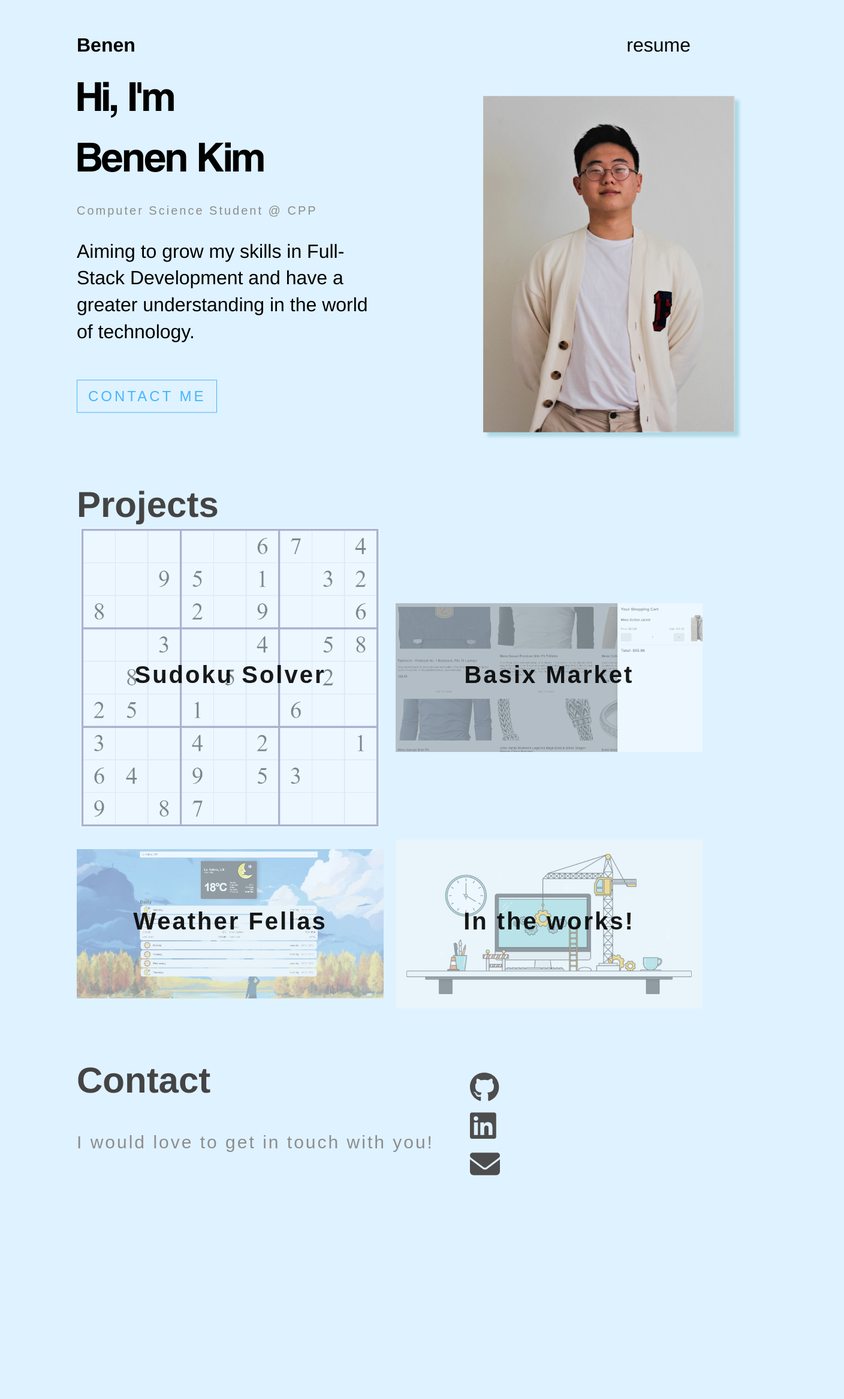
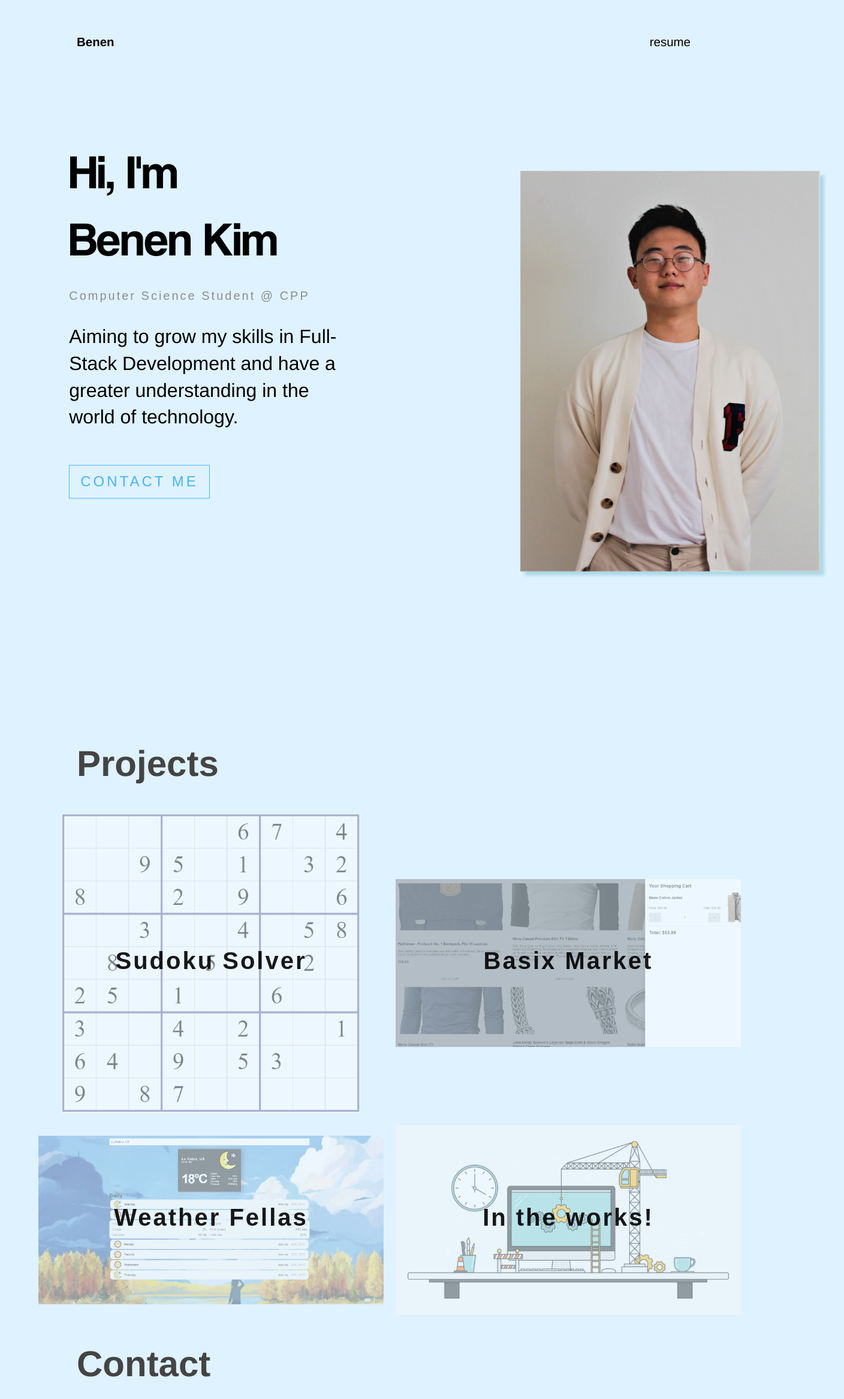
Before and after one commit to Ongiik/Website, a React (Create React App) app: page / in a window 1280 px wide. Shown: the top 2333 px of the page at 60% size, 1408 px wide, since content can reach past the window. Before the commit the page ends 2148 px from the top, so only its background shows below. Built offline with nearby package versions, Linux system fonts and the light colour scheme.

Commit message:
added responsiveness for resizing

```diff
--- a/src/components/Contact/index.scss
+++ b/src/components/Contact/index.scss
@@ -1,15 +1,23 @@
 .contact-page {
-   position: absolute;
+   position: relative;
+   display: flex;
+   align-items: center;
+   justify-content: flex-start;
+   flex-wrap: wrap;
    top: 215%;
    left: 10%;
+   width: 100%;
+   height: 80%;
 
    h1 {
+      width: 100%;
       font-weight: 800;
       font-size: 60px;
    }
 
    p {
       color: #8D8D8D;
+      width: 50%;
       margin-top: 24px;
       font-weight: 400;
       font-size: 30px;
@@ -19,10 +27,7 @@
    }
 
    ul {
-      position: relative;
-      top: -175px;
-      left: 110%;
-      width: 100px;
+      width: 200px;
       display: block;
       padding: 0;
       list-style: none;
@@ -36,6 +41,7 @@
             line-height: 16px;
             font-family: sans-serif;
             z-index: 1;
+            text-decoration: none;
 
             &:hover svg {
                color: lightblue;
@@ -43,9 +49,9 @@
 
             h2 {
                width: 200px;
-               height: 20px;
-               position: absolute;
-               left: -10px;
+               height: 10px;
+               position: relative;
+               left: -30px;
                opacity: 0%;
                transition: all 0.5s;
                z-index: 0;
@@ -55,7 +61,7 @@
                color: #000;
                opacity: 100%;
                transition: all 0.7s;
-               left: 60px;
+               left: 20px;
             }
          }
       }
--- a/src/components/Header/index.scss
+++ b/src/components/Header/index.scss
@@ -1,17 +1,18 @@
 .nav-bar {
    position: absolute;
-   top: 50px;
+   top: 5%;
    width: 100%;
-   height: 50px;
+   height: 60px;
    display: flex;
    align-items: center;
    justify-content: space-between;
+   z-index: 1;
 }
 
 .nav-buttons {
    color: #000;
    font-weight: 400;
-   font-size: 32px;
+   font-size: 1.6vw;
    margin: 0 10%;
    text-decoration: none;
 }
--- a/src/components/Home/index.js
+++ b/src/components/Home/index.js
@@ -1,4 +1,3 @@
-import { Link } from 'react-router-dom';
 import './index.scss';
 import portrait from '../../assets/images/portrait.jpg'
 const Home = () => {
@@ -12,7 +11,9 @@ const Home = () => {
             <p>Aiming to grow my skills in Full-Stack Development and have a greater understanding in the world of technology.</p>
             <a href='#contact' className='flat-button'>CONTACT ME</a>
          </div>
-         <img src={portrait} alt="faceportrait" />
+         <div className="img-container">
+            <img src={portrait} alt="faceportrait" />
+         </div>
       </div>
       <a id="contact" name="contact"></a>
       </>
--- a/src/components/Home/index.scss
+++ b/src/components/Home/index.scss
@@ -1,9 +1,9 @@
 .home-page {
 
    .text-zone {
-      position: absolute;
+      position: relative;
       left: 10%;
-      top: 50%;
+      top: 475px;
       transform: translateY(-50%);
       width: 40%;
       max-height: 90%;
@@ -11,20 +11,26 @@
 
    h1 {
       color: #000;
-      font-size: 72px;
+      font-size: 80px;
       margin: 0;
       font-family: 'Coolvetica';
       font-weight: 400;
    }
 
    img {
-      position: absolute;
-      left: 63%;
-      top: 20%;
-      width: 420px;
+      position: relative;
+      transform: translateY(-50%);
+      right: -55%;
+      top: 100px;
+      width: 500px;
       height: auto;
+      max-width: 100%;
       box-shadow: 7px 7px 5px lightblue;
    }
+
+   width: 90%;
+   height: 90%;
+   position: relative;
 }
 
 p {
@@ -68,3 +74,19 @@ h2 {
    position: absolute;
    top: 215%;
 }
+
+@media screen and (max-width: 500px) {
+   .home-page {
+      .text-zone {
+
+      }
+      .img-container {
+         width: 200px;
+         height: 200px;
+         .img {
+            max-width: 100%;
+
+         }
+      }
+   }
+}
--- a/src/components/Projects/index.scss
+++ b/src/components/Projects/index.scss
@@ -1,10 +1,10 @@
 .grid-container {
-   width: 80%;
+   width: 90%;
    height: 90%;
    display: grid;
-   position: absolute;
+   position: relative;
    top: 110%;
-   left: 10%;
+   left: 5%;
    grid-template-columns: 50% 50%;
    grid-row: auto auto;
    grid-column-gap: 20px;
@@ -51,8 +51,8 @@
 
 .proj-head {
    left: 10%;
-   top: 95%;
-   position: absolute;
+   top: 150%;
+   position: relative;
    font-weight: 800;
    font-size: 60px;
 }
--- a/src/index.css
+++ b/src/index.css
@@ -1,6 +1,7 @@
 html {
   font-size: 62.5%;
   scroll-behavior: smooth;
+  overflow-x: hidden;
 }
 
 body {
```
